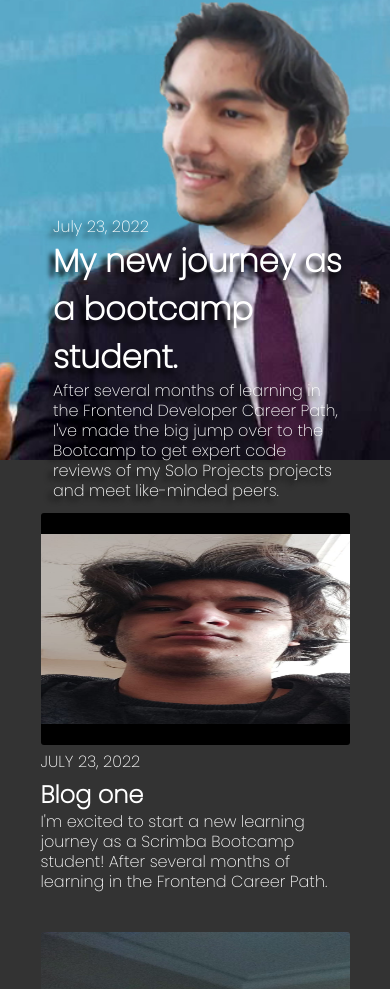
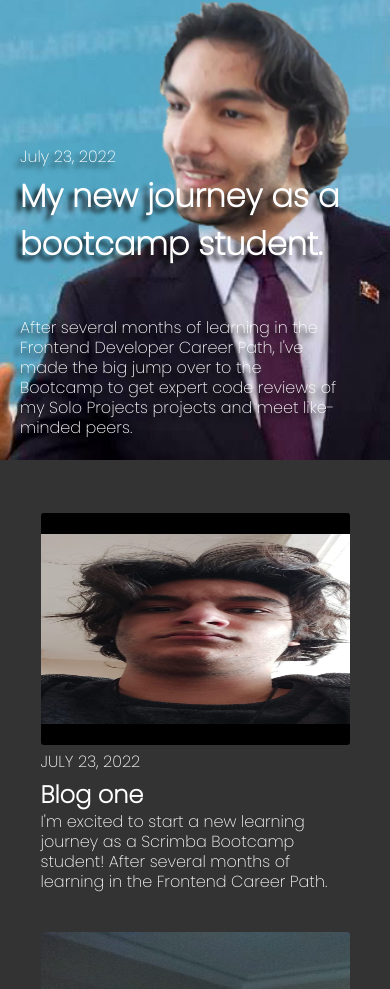
Before and after one commit to erenbugrayolcu/learning-journal, a plain HTML site: page index.html in a window 390 px wide. Shown: the part 111-1100 px from the top of the page. Drawn offline with Linux system fonts and the light colour scheme.

Commit message:
Add files via upload

```diff
--- a/index.html
+++ b/index.html
@@ -34,8 +34,8 @@
             <img src="img/ekonur.jpg" alt="">
             <div class="text">
                 <p>July 23, 2022</p>
-                <b><h1>My new journey as a bootcamp student.</h1></b>
-                <p>After several months of learning in the Frontend Developer Career Path, I've made the big jump over to the Bootcamp to get expert code reviews of my Solo Projects projects
+                <h1><b>My new journey as a bootcamp student.</b></h1>
+                <p class="desc">After several months of learning in the Frontend Developer Career Path, I've made the big jump over to the Bootcamp to get expert code reviews of my Solo Projects projects
                 and meet like-minded peers.</p>
             </div>
         </div></a>
--- a/style.scss
+++ b/style.scss
@@ -87,6 +87,10 @@ html,body{
                 p{
                     line-height: 20px;
                 }
+
+                h1{
+                    max-height: 100px;
+                }
             }
         }
 
@@ -101,11 +105,12 @@ html,body{
             color: #fff;
 
             .grid{
+                height: 100%;
                 display: grid;
                 grid-template-columns: 309px 309px 309px;
                 grid-template-rows: 393px 393px;
-                padding: 53px;
                 grid-gap: 26px;
+                padding: 53px 0;
                 justify-content: center;
                 align-items: center;
 
@@ -182,6 +187,7 @@ html,body{
 
 @media (max-width: 690px){
     html,body{
+
         .box{
             .header{
 
@@ -202,3 +208,41 @@ html,body{
         }
     }
 }
+
+@media (max-width: 420px){
+    html,body{
+
+        .box{
+            .header{
+
+            }
+
+            .first-topic{
+                .text{
+                    margin-left: 20px;
+                    p{
+                        margin-top: -70px;
+                    }
+
+                    h1{
+                        margin-top: 5px;
+                    }
+
+                    .desc{
+                        margin-top: 50px;
+                    }
+                }
+
+            }
+
+            .catalog{
+                height: auto;
+                padding-bottom: 50px;
+                .grid{
+                    grid-template-columns: 309px;
+                    grid-template-rows: repeat(393px 393px 393px);
+                }
+            }
+        }
+    }
+}
```
Also changed, not shown: style.css, 1 other file.
